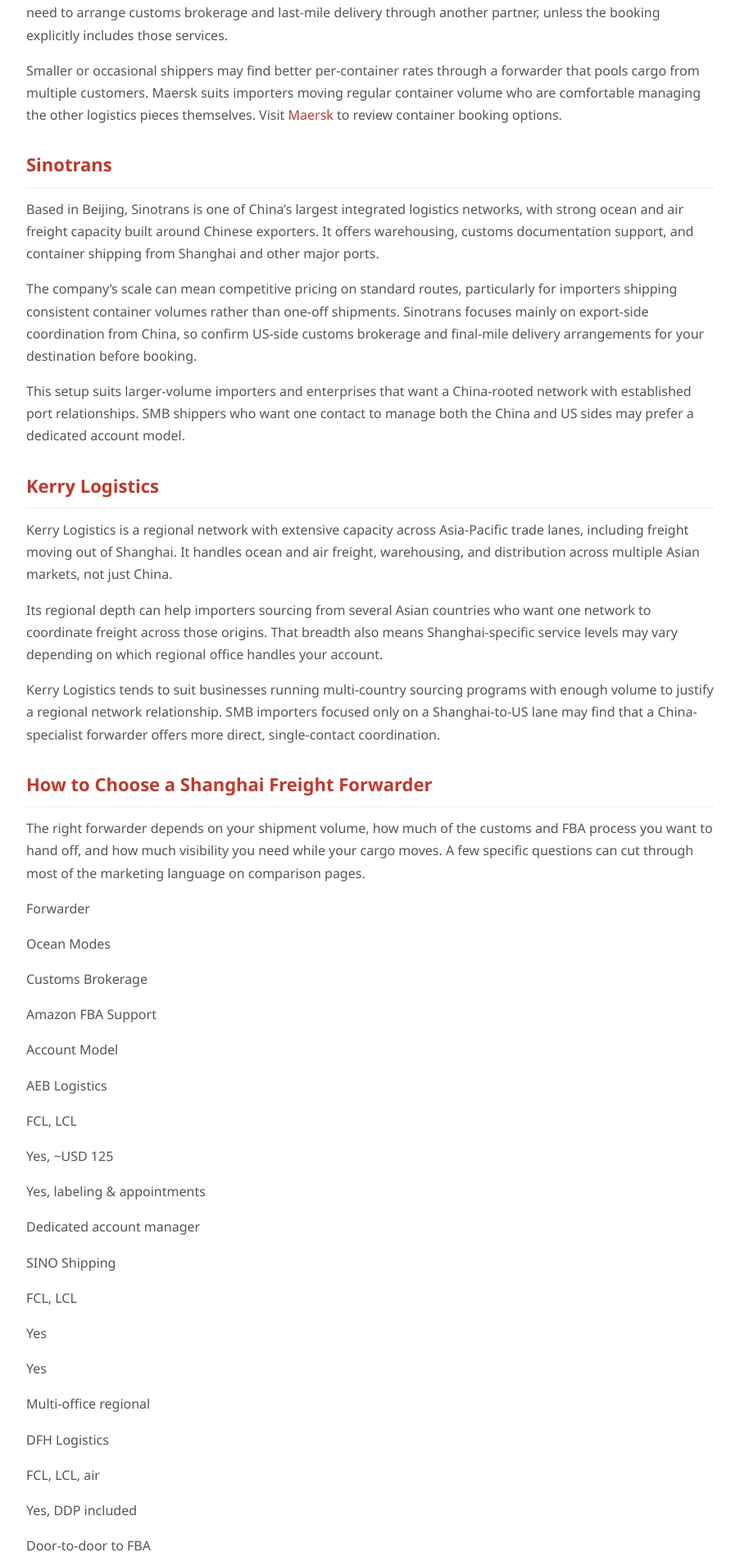
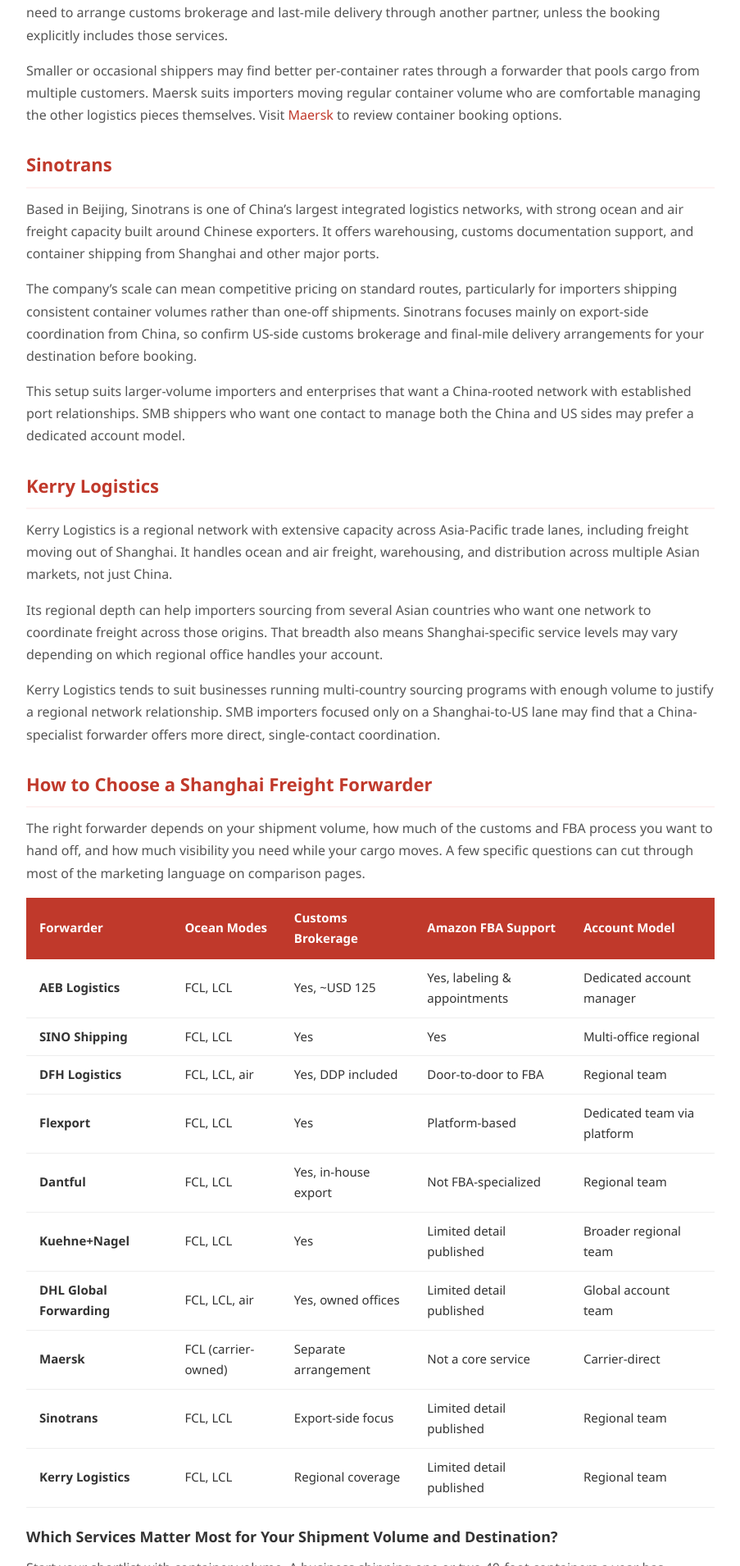
Before and after one commit to aeblogistics/Shipping-China-to-USA, a Jekyll site: the page built from best-shanghai-freight-forwarders-for-us-importers.md, in a window 1280 px wide. Shown: the part 4490-6400 px from the top of the page at 82% size, without its empty margins (188-1091 px from the left). Built offline with Jekyll 4.4.1, drawn with Linux system fonts in a browser that asks for light colours; our own code applies the rules of GitHub Pages for plain Markdown files; a script that is not in the unit is left out.

```diff
--- a/best-shanghai-freight-forwarders-for-us-importers.md
+++ b/best-shanghai-freight-forwarders-for-us-importers.md
@@ -118,223 +118,18 @@ The right forwarder depends on your shipment volume, how much of the customs and
 
 
 
-Forwarder
-
-
-
-Ocean Modes
-
-
-
-Customs Brokerage
-
-
-
-Amazon FBA Support
-
-
-
-Account Model
-
-
-
-AEB Logistics
-
-
-
-FCL, LCL
-
-
-
-Yes, ~USD 125
-
-
-
-Yes, labeling & appointments
-
-
-
-Dedicated account manager
-
-
-
-SINO Shipping
-
-
-
-FCL, LCL
-
-
-
-Yes
-
-
-
-Yes
-
-
-
-Multi-office regional
-
-
-
-DFH Logistics
-
-
-
-FCL, LCL, air
-
-
-
-Yes, DDP included
-
-
-
-Door-to-door to FBA
-
-
-
-Regional team
-
-
-
-Flexport
-
-
-
-FCL, LCL
-
-
-
-Yes
-
-
-
-Platform-based
-
-
-
-Dedicated team via platform
-
-
-
-Dantful
-
-
-
-FCL, LCL
-
-
-
-Yes, in-house export
-
-
-
-Not FBA-specialized
-
-
-
-Regional team
-
-
-
-Kuehne+Nagel
-
-
-
-FCL, LCL
-
-
-
-Yes
-
-
-
-Limited detail published
-
-
-
-Broader regional team
-
-
-
-DHL Global Forwarding
-
-
-
-FCL, LCL, air
-
-
-
-Yes, owned offices
-
-
-
-Limited detail published
-
-
-
-Global account team
-
-
-
-Maersk
-
-
-
-FCL (carrier-owned)
-
-
-
-Separate arrangement
-
-
-
-Not a core service
-
-
-
-Carrier-direct
-
-
-
-Sinotrans
-
-
-
-FCL, LCL
-
-
-
-Export-side focus
-
-
-
-Limited detail published
-
-
-
-Regional team
-
-
-
-Kerry Logistics
-
-
-
-FCL, LCL
-
-
-
-Regional coverage
-
-
-
-Limited detail published
-
-
-
-Regional team
+| Forwarder | Ocean Modes | Customs Brokerage | Amazon FBA Support | Account Model |
+| :--- | :--- | :--- | :--- | :--- |
+| **AEB Logistics** | FCL, LCL | Yes, ~USD 125 | Yes, labeling & appointments | Dedicated account manager |
+| **SINO Shipping** | FCL, LCL | Yes | Yes | Multi-office regional |
+| **DFH Logistics** | FCL, LCL, air | Yes, DDP included | Door-to-door to FBA | Regional team |
+| **Flexport** | FCL, LCL | Yes | Platform-based | Dedicated team via platform |
+| **Dantful** | FCL, LCL | Yes, in-house export | Not FBA-specialized | Regional team |
+| **Kuehne+Nagel** | FCL, LCL | Yes | Limited detail published | Broader regional team |
+| **DHL Global Forwarding**| FCL, LCL, air | Yes, owned offices | Limited detail published | Global account team |
+| **Maersk** | FCL (carrier-owned) | Separate arrangement | Not a core service | Carrier-direct |
+| **Sinotrans** | FCL, LCL | Export-side focus | Limited detail published | Regional team |
+| **Kerry Logistics** | FCL, LCL | Regional coverage | Limited detail published | Regional team |
 
 
 
```
